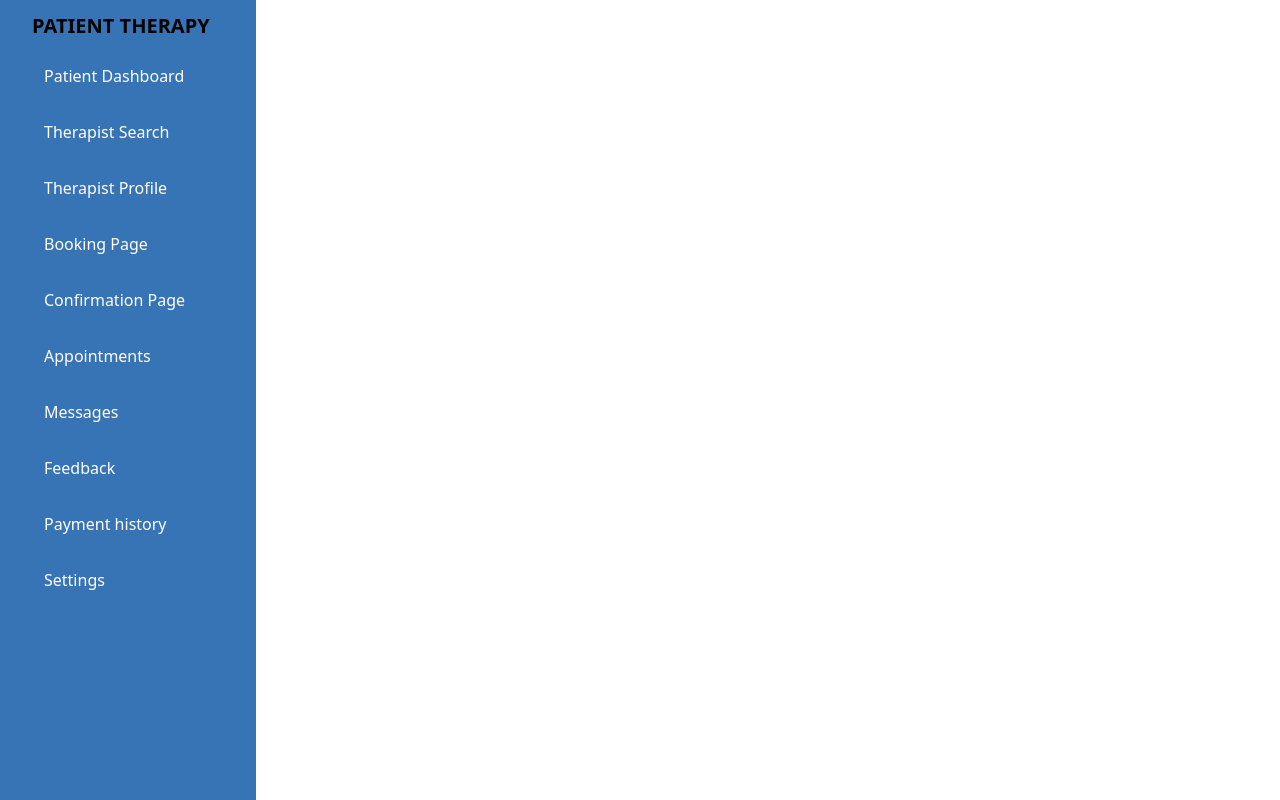
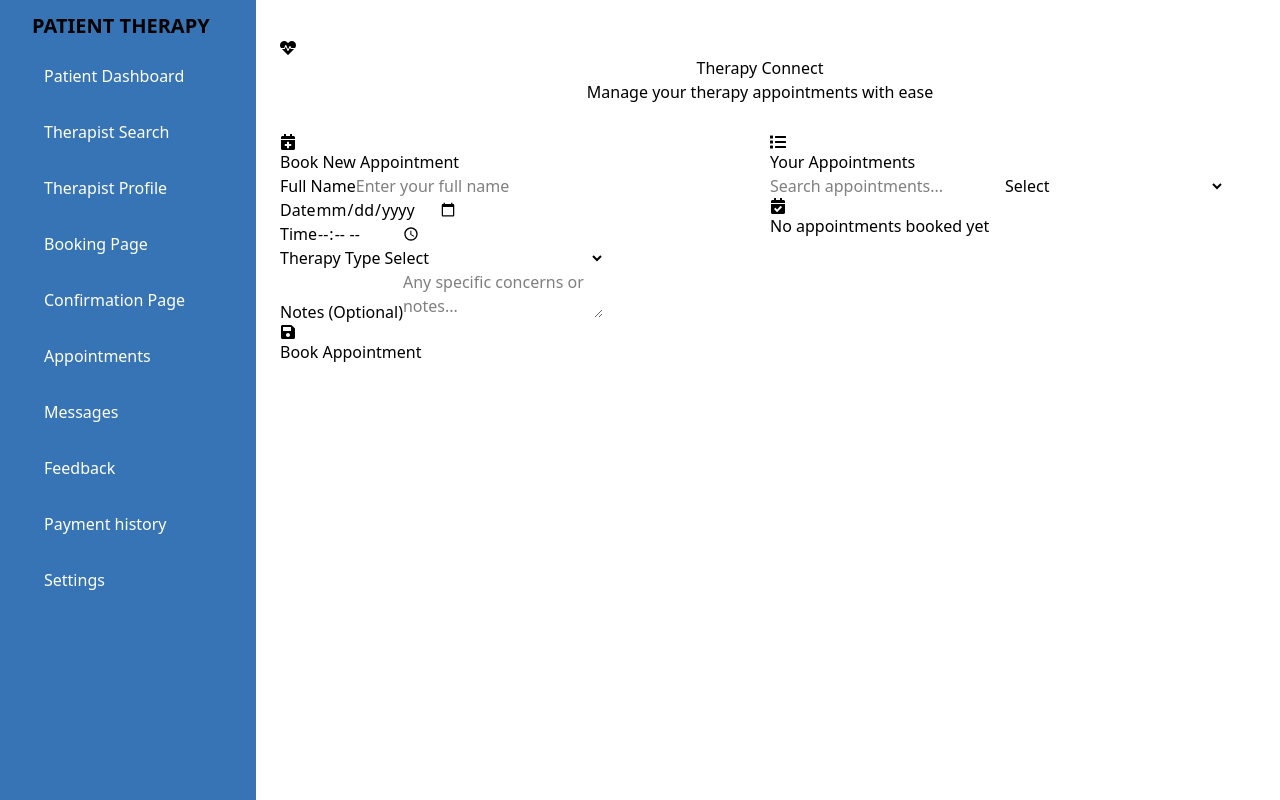
Before and after one commit to nyamweyakemunto/Therapy-Project, a React (Vite) app: page /appointments in a window 1280 px wide. Built offline with nearby package versions, Linux system fonts and the light colour scheme.

Commit message:
Appointments

```diff
--- a/src/App.css
+++ b/src/App.css
@@ -1 +1,20 @@
 @import "tailwindcss";
+/* Appointments.css */
+.container {
+    max-width: 1200px;
+    margin: 0 auto;
+    padding: 20px;
+  }
+
+  .app-header {
+    text-align: center;
+    margin-bottom: 30px;
+  }
+
+  .app-content {
+    display: grid;
+    grid-template-columns: 1fr 1fr;
+    gap: 20px;
+  }
+
+  /* Add the rest of your styles from the original CSS */
--- a/src/components/pages/patients/Appointments.jsx
+++ b/src/components/pages/patients/Appointments.jsx
@@ -1,12 +1,233 @@
-import React from 'react'
-import SideBar from '../../sideBar'
+import React, { useState, useEffect } from 'react';
+import { FaHeartbeat, FaCalendarPlus, FaList, FaSave, FaTrash, FaCalendarDay, FaClock, FaCalendarCheck } from 'react-icons/fa';
+import SideBar from '../../sideBar';
 
+import '../../../App.css';
 const Appointments = () => {
+  // State for form inputs
+  const [formData, setFormData] = useState({
+    clientName: '',
+    appointmentDate: '',
+    appointmentTime: '',
+    therapyType: '',
+    notes: ''
+  });
+
+  // State for appointments
+  const [appointments, setAppointments] = useState([]);
+  const [searchTerm, setSearchTerm] = useState('');
+  const [filterType, setFilterType] = useState('all');
+
+  // Load appointments from localStorage on component mount
+  useEffect(() => {
+    const savedAppointments = JSON.parse(localStorage.getItem('therapyAppointments')) || [];
+    setAppointments(savedAppointments);
+  }, []);
+
+  // Save appointments to localStorage whenever they change
+  useEffect(() => {
+    localStorage.setItem('therapyAppointments', JSON.stringify(appointments));
+  }, [appointments]);
+
+  // Handle form input changes
+  const handleInputChange = (e) => {
+    const { id, value } = e.target;
+    setFormData(prev => ({
+      ...prev,
+      [id]: value
+    }));
+  };
+
+  // Handle form submission
+  const handleSubmit = (e) => {
+    e.preventDefault();
+
+    const newAppointment = {
+      id: Date.now(),
+      ...formData,
+      createdAt: new Date().toISOString()
+    };
+
+    setAppointments(prev => [...prev, newAppointment]);
+    setFormData({
+      clientName: '',
+      appointmentDate: '',
+      appointmentTime: '',
+      therapyType: '',
+      notes: ''
+    });
+
+    alert('Appointment booked successfully!');
+  };
+
+  // Delete an appointment
+  const deleteAppointment = (id) => {
+    if (window.confirm('Are you sure you want to cancel this appointment?')) {
+      setAppointments(prev => prev.filter(appointment => appointment.id !== id));
+    }
+  };
+
+  // Filter appointments based on search and filter type
+  const filteredAppointments = appointments.filter(appointment => {
+    const matchesSearch = appointment.clientName.toLowerCase().includes(searchTerm.toLowerCase()) ||
+                         appointment.notes.toLowerCase().includes(searchTerm.toLowerCase());
+    const matchesType = filterType === 'all' || appointment.therapyType === filterType;
+    return matchesSearch && matchesType;
+  });
+
+  // Format date
+  const formatDate = (dateString) => {
+    const options = { year: 'numeric', month: 'long', day: 'numeric' };
+    return new Date(dateString).toLocaleDateString(undefined, options);
+  };
+
+  // Format time
+  const formatTime = (timeString) => {
+    const [hours, minutes] = timeString.split(':');
+    const hour = parseInt(hours);
+    const ampm = hour >= 12 ? 'PM' : 'AM';
+    const displayHour = hour % 12 || 12;
+    return `${displayHour}:${minutes} ${ampm}`;
+  };
+
   return (
     <SideBar>
+      <div className="container">
+        <header className="app-header">
+          <h1><FaHeartbeat /> Therapy Connect</h1>
+          <p>Manage your therapy appointments with ease</p>
+        </header>
 
+        <div className="app-content">
+          {/* Appointment Booking Section */}
+          <section className="booking-section">
+            <h2><FaCalendarPlus /> Book New Appointment</h2>
+            <form onSubmit={handleSubmit} className="appointment-form">
+              <div className="form-group">
+                <label htmlFor="clientName">Full Name</label>
+                <input
+                  type="text"
+                  id="clientName"
+                  placeholder="Enter your full name"
+                  value={formData.clientName}
+                  onChange={handleInputChange}
+                  required
+                />
+              </div>
+
+              <div className="form-group">
+                <label htmlFor="appointmentDate">Date</label>
+                <input
+                  type="date"
+                  id="appointmentDate"
+                  value={formData.appointmentDate}
+                  onChange={handleInputChange}
+                  required
+                />
+              </div>
+
+              <div className="form-group">
+                <label htmlFor="appointmentTime">Time</label>
+                <input
+                  type="time"
+                  id="appointmentTime"
+                  value={formData.appointmentTime}
+                  onChange={handleInputChange}
+                  required
+                />
+              </div>
+
+              <div className="form-group">
+                <label htmlFor="therapyType">Therapy Type</label>
+                <select
+                  id="therapyType"
+                  value={formData.therapyType}
+                  onChange={handleInputChange}
+                  required
+                >
+                <option value="Select">Select</option>
+                <option value="Pregnancy Therapy">Pregnancy Therapy</option>
+                <option value="Postpartum Therapy">Postpartum Therapy</option>
+                <option value="Trying to conceive Therapy">Trying to Conceive Therapy</option>
+                <option value="Couples Therapy">Couples Therapy</option>
+                <option value="Pregnancy Loss Therapy">Pregnancy Loss Therapy</option>
+                <option value="Family Planning Therapy">Family Planning Therapy</option>
+                </select>
+              </div>
+
+              <div className="form-group">
+                <label htmlFor="notes">Notes (Optional)</label>
+                <textarea
+                  id="notes"
+                  placeholder="Any specific concerns or notes..."
+                  value={formData.notes}
+                  onChange={handleInputChange}
+                />
+              </div>
+
+              <button type="submit" className="btn btn-primary">
+                <FaSave /> Book Appointment
+              </button>
+            </form>
+          </section>
+
+          {/* Appointments List Section */}
+          <section className="appointments-section">
+            <h2><FaList /> Your Appointments</h2>
+            <div className="filter-controls">
+              <input
+                type="text"
+                placeholder="Search appointments..."
+                value={searchTerm}
+                onChange={(e) => setSearchTerm(e.target.value)}
+              />
+              <select
+                value={filterType}
+                onChange={(e) => setFilterType(e.target.value)}
+              >
+                <option value="Select">Select</option>
+                <option value="Pregnancy Therapy">Pregnancy Therapy</option>
+                <option value="Postpartum Therapy">Postpartum Therapy</option>
+                <option value="Trying to conceive Therapy">Trying to Conceive Therapy</option>
+                <option value="Couples Therapy">Couples Therapy</option>
+                <option value="Pregnancy Loss Therapy">Pregnancy Loss Therapy</option>
+                <option value="Family Planning Therapy">Family Planning Therapy</option>
+              </select>
+            </div>
+
+            <div className="appointments-list">
+              {filteredAppointments.length === 0 ? (
+                <div className="empty-state">
+                  <FaCalendarCheck />
+                  <p>{appointments.length === 0 ? 'No appointments booked yet' : 'No appointments found'}</p>
+                </div>
+              ) : (
+                filteredAppointments.map(appointment => (
+                  <div key={appointment.id} className="appointment-card">
+                    <h3>{appointment.clientName}</h3>
+                    <div className="appointment-meta">
+                      <span><FaCalendarDay /> {formatDate(appointment.appointmentDate)}</span>
+                      <span><FaClock /> {formatTime(appointment.appointmentTime)}</span>
+                    </div>
+                    <div className="appointment-type">{appointment.therapyType}</div>
+                    {appointment.notes && <p className="appointment-notes">{appointment.notes}</p>}
+                    <div className="appointment-actions">
+                      <button
+                        className="btn btn-danger"
+                        onClick={() => deleteAppointment(appointment.id)}
+                      >
+                        <FaTrash /> Cancel
+                      </button>
+                    </div>
+                  </div>
+                ))
+              )}
+            </div>
+          </section>
+        </div>
+      </div>
     </SideBar>
-  )
-}
+  );
+};
 
-export default Appointments
+export default Appointments;
```
